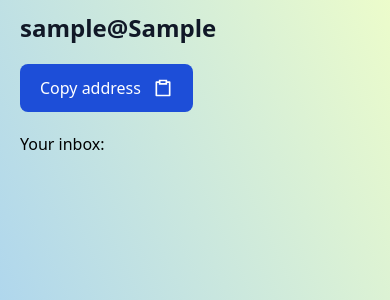
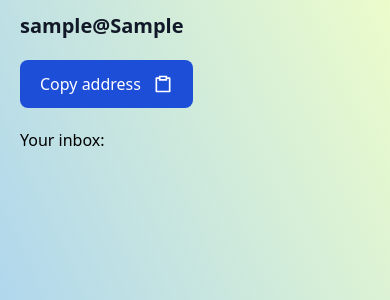
Before and after one commit to sz-hankus/TempoMail, a Django app: template src/web_app/templates/web_app/inbox.html in a window 390 px wide. Shown: the top 300 px of the page. Run offline with Django 4.2, Linux system fonts and the light colour scheme; tables that the repository leaves empty hold one stand-in row (values such as "Sample post"); the template is opened without the code that fills it: values that come from a table or form of the project are taken from there, most other values are stand-ins (such as "Sample title", 1, 10 or a date in 2020); parts of the project's set-up code (start-up, migrations or seed data) failed here and were passed over; some libraries are stand-ins or nearby versions.

Commit message:
Tweaked responsive font sizes

```diff
--- a/src/web_app/templates/web_app/inbox.html
+++ b/src/web_app/templates/web_app/inbox.html
@@ -2,7 +2,7 @@
 
 {% block content %}
 <div class="px-5 pt-3 h-full min-h-screen bg-cover bg-gradient-to-tr from-blue-300 to-lime-100">
-<h1 class="whitespace-nowrap mb-5 font-extrabold text-gray-900 text-2xl md:text-5xl lg:text-6xl" id="address">{{ address.login }}@{{ address.domain }}</h1>
+<h1 class="whitespace-nowrap mb-5 font-extrabold text-gray-900 text-xl sm:text-3xl md:text-4xl lg:text-5xl" id="address">{{ address.login }}@{{ address.domain }}</h1>
     <button onclick="copyAdressToClipoard()" class="mb-5 max-w-xs transition duration-300 ease-in-out hover:scale-110 inline-flex items-center justify-center px-5 py-3 text-base font-medium text-center text-white bg-blue-700 rounded-lg hover:bg-blue-800 focus:ring-4 focus:ring-blue-300 dark:focus:ring-blue-900">
     Copy address
     <svg class="ml-3 w-5" xmlns="http://www.w3.org/2000/svg" viewBox="0 0 24 24"><path d="M7 4V2H17V4H20.0066C20.5552 4 21 4.44495 21 4.9934V21.0066C21 21.5552 20.5551 22 20.0066 22H3.9934C3.44476 22 3 21.5551 3 21.0066V4.9934C3 4.44476 3.44495 4 3.9934 4H7ZM7 6H5V20H19V6H17V8H7V6ZM9 4V6H15V4H9Z" fill="rgba(255,255,255,1)"></path></svg>
```
